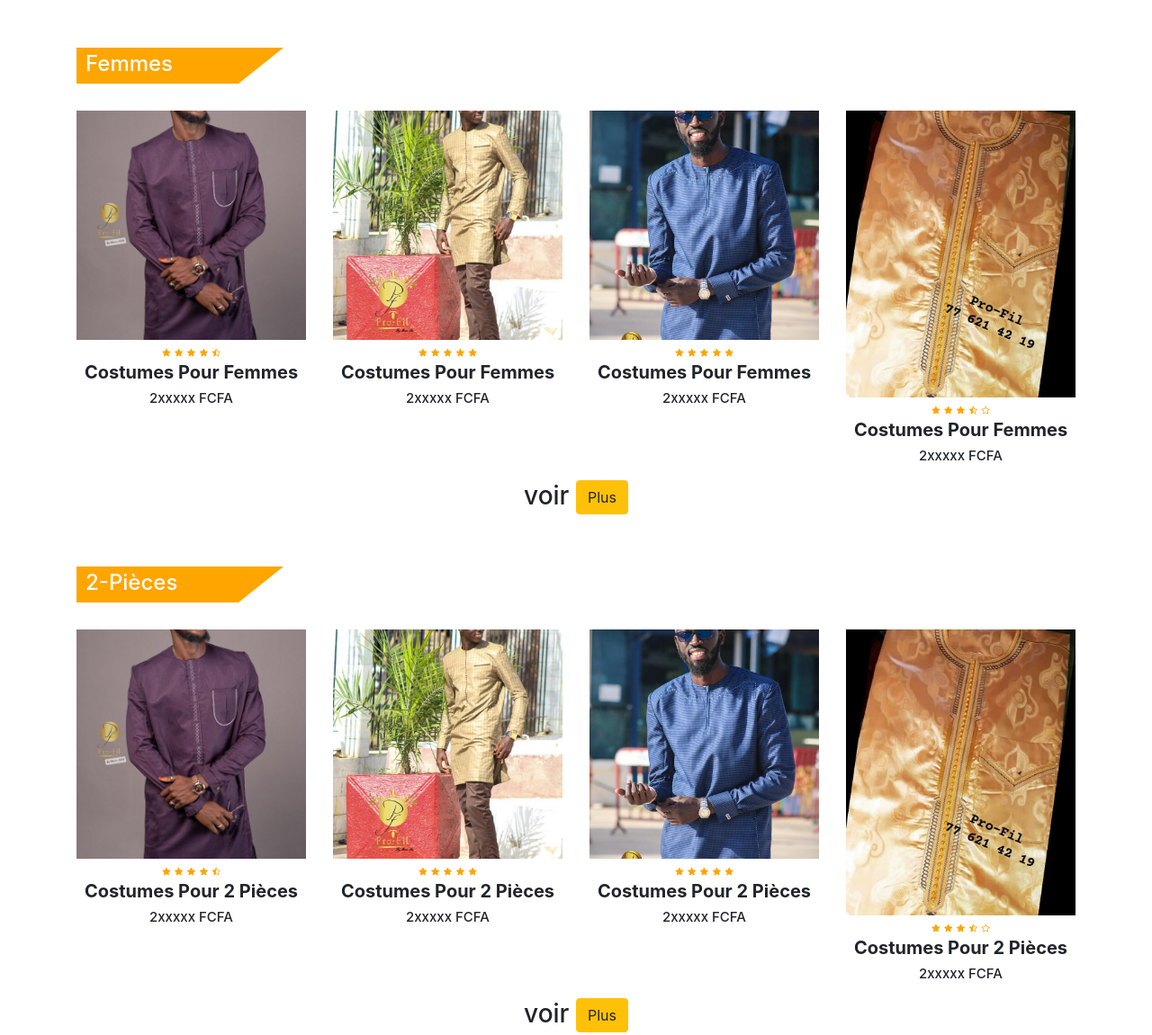
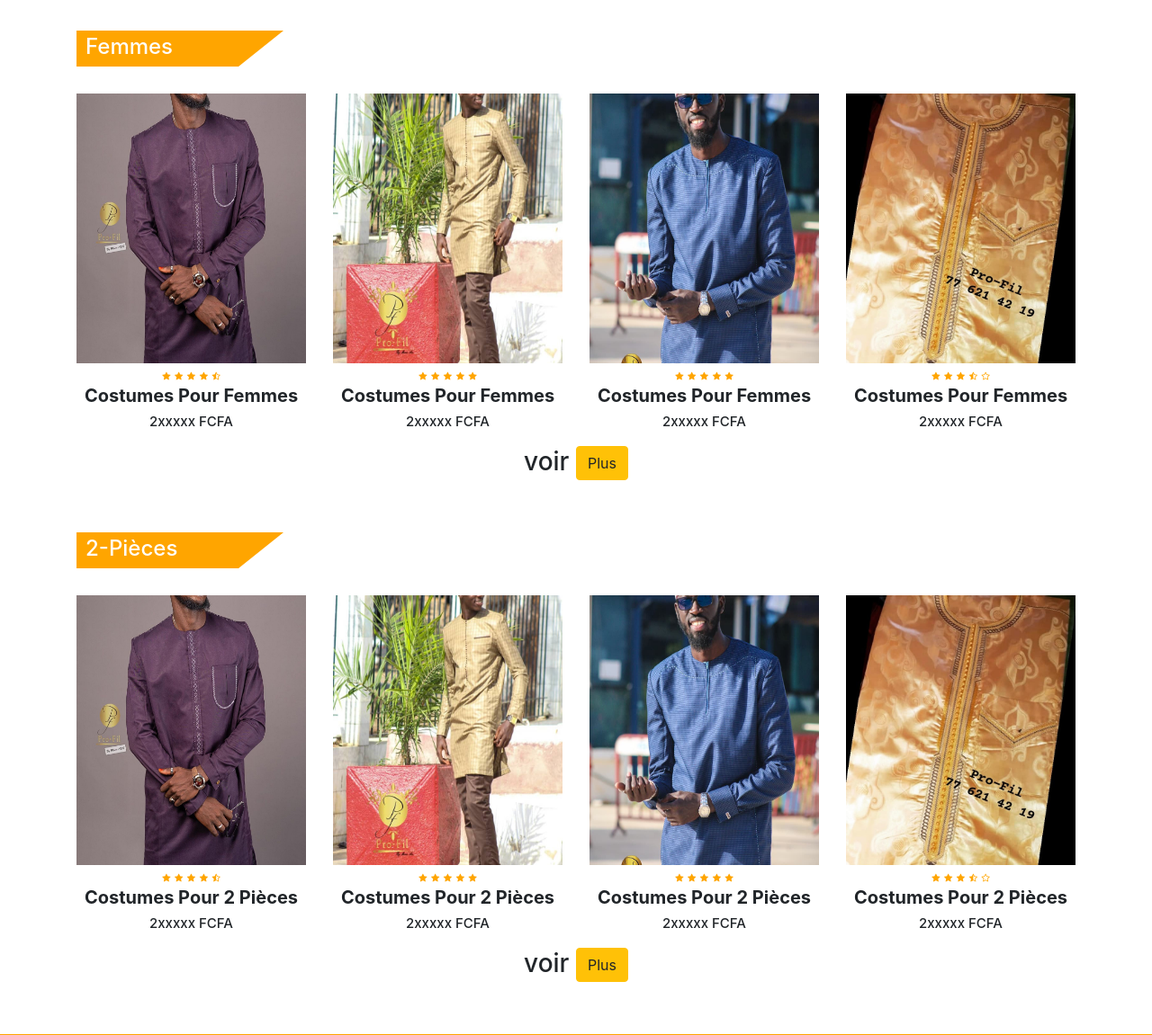
Before and after one commit to tafa1618/profil_design_demo, a plain HTML site: page index.html in a window 1280 px wide. Shown: the part 1560-2711 px from the top of the page at 90% size. Drawn offline with nearby package versions, Linux system fonts and the light colour scheme.

Commit message:
change on product hight and width

```diff
--- a/index.html
+++ b/index.html
@@ -123,7 +123,7 @@
    <div class="row">
    <div class="col-md-3">
    <div class="product-top">
-       <a href="product.html"><img src="images/product1.jpg"></a>
+       <a href="product.html"><img src="images/product1.jpg"  width="300" height="300"></a>
        <div class="overlay-right">
        <button type="button" class="btn btn-secondary" title="Quick Shop">
           <i class="fa fa-eye"></i>
@@ -149,7 +149,7 @@
 
    <div class="col-md-3">
    <div class="product-top">
-       <a href="product.html"><img src="images/product2.jpg"></a>
+       <a href="product.html"><img src="images/product2.jpg"  width="300" height="300"></a>
        <div class="overlay-right">
        <button type="button" class="btn btn-secondary" title="Quick Shop">
           <i class="fa fa-eye"></i>
@@ -175,7 +175,7 @@
 
    <div class="col-md-3">
    <div class="product-top">
-       <a href="product.html"><img src="images/product3.jpg"></a>
+       <a href="product.html"><img src="images/product3.jpg"  width="300" height="300"></a>
        <div class="overlay-right">
        <button type="button" class="btn btn-secondary" title="Quick Shop">
           <i class="fa fa-eye"></i>
@@ -201,7 +201,7 @@
 
    <div class="col-md-3">
    <div class="product-top">
-       <a href="product.html"><img src="images/product4.jpg"></a>
+       <a href="product.html"><img src="images/product4.jpg"  width="300" height="300"></a>
        <div class="overlay-right">
        <button type="button" class="btn btn-secondary" title="Quick Shop">
           <i class="fa fa-eye"></i>
@@ -250,7 +250,7 @@
    <div class="row">
    <div class="col-md-3">
    <div class="product-top">
-       <a href="product.html"><img src="images/product1.jpg"></a>
+       <a href="product.html"><img src="images/product1.jpg"  width="300" height="300"></a>
        <div class="overlay-right">
        <button type="button" class="btn btn-secondary" title="Quick Shop">
           <i class="fa fa-eye"></i>
@@ -276,7 +276,7 @@
 
    <div class="col-md-3">
    <div class="product-top">
-       <a href="product.html"><img src="images/product2.jpg"></a>
+       <a href="product.html"><img src="images/product2.jpg"  width="300" height="300"></a>
        <div class="overlay-right">
        <button type="button" class="btn btn-secondary" title="Quick Shop">
           <i class="fa fa-eye"></i>
@@ -302,7 +302,7 @@
 
    <div class="col-md-3">
    <div class="product-top">
-       <a href="product.html"><img src="images/product3.jpg"></a>
+       <a href="product.html"><img src="images/product3.jpg"  width="300" height="300"></a>
        <div class="overlay-right">
        <button type="button" class="btn btn-secondary" title="Quick Shop">
           <i class="fa fa-eye"></i>
@@ -328,7 +328,7 @@
 
    <div class="col-md-3">
    <div class="product-top">
-       <a href="product.html"><img src="images/product4.jpg"></a>
+       <a href="product.html"><img src="images/product4.jpg"  width="300" height="300"></a>
        <div class="overlay-right">
        <button type="button" class="btn btn-secondary" title="Quick Shop">
           <i class="fa fa-eye"></i>
@@ -378,7 +378,7 @@
    <div class="row">
    <div class="col-md-3">
    <div class="product-top">
-       <a href="product.html"><img src="images/product1.jpg"></a>
+       <a href="product.html"><img src="images/product1.jpg"  width="300" height="300"></a>
        <div class="overlay-right">
        <button type="button" class="btn btn-secondary" title="Quick Shop">
           <i class="fa fa-eye"></i>
@@ -404,7 +404,7 @@
 
    <div class="col-md-3">
    <div class="product-top">
-       <a href="product.html"><img src="images/product2.jpg"></a>
+       <a href="product.html"><img src="images/product2.jpg"  width="300" height="300"></a>
        <div class="overlay-right">
        <button type="button" class="btn btn-secondary" title="Quick Shop">
           <i class="fa fa-eye"></i>
@@ -430,7 +430,7 @@
 
    <div class="col-md-3">
    <div class="product-top">
-       <a href="product.html"><img src="images/product3.jpg"></a>
+       <a href="product.html"><img src="images/product3.jpg"  width="300" height="300"></a>
        <div class="overlay-right">
        <button type="button" class="btn btn-secondary" title="Quick Shop">
           <i class="fa fa-eye"></i>
@@ -456,7 +456,7 @@
 
    <div class="col-md-3">
    <div class="product-top">
-       <a href="product.html"><img src="images/product4.jpg"></a>
+       <a href="product.html"><img src="images/product4.jpg"  width="300" height="300"></a>
        <div class="overlay-right">
        <button type="button" class="btn btn-secondary" title="Quick Shop">
           <i class="fa fa-eye"></i>
```
